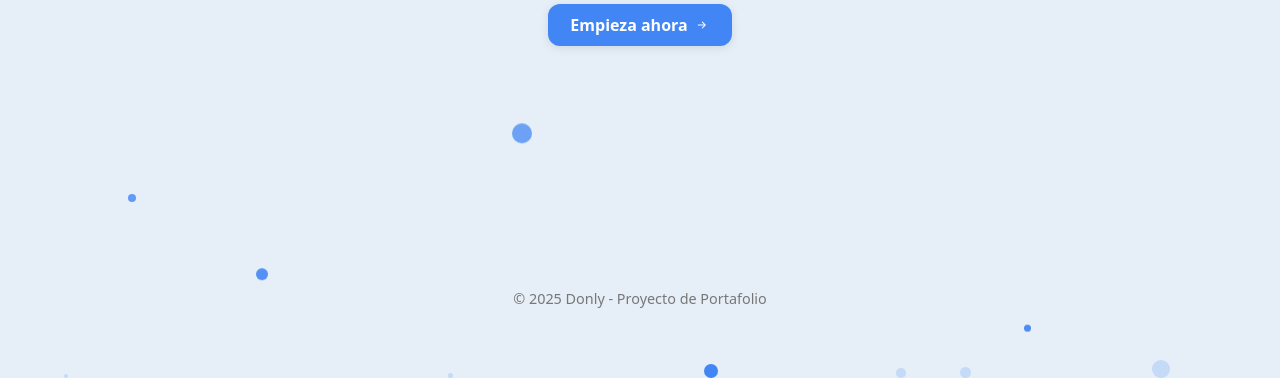
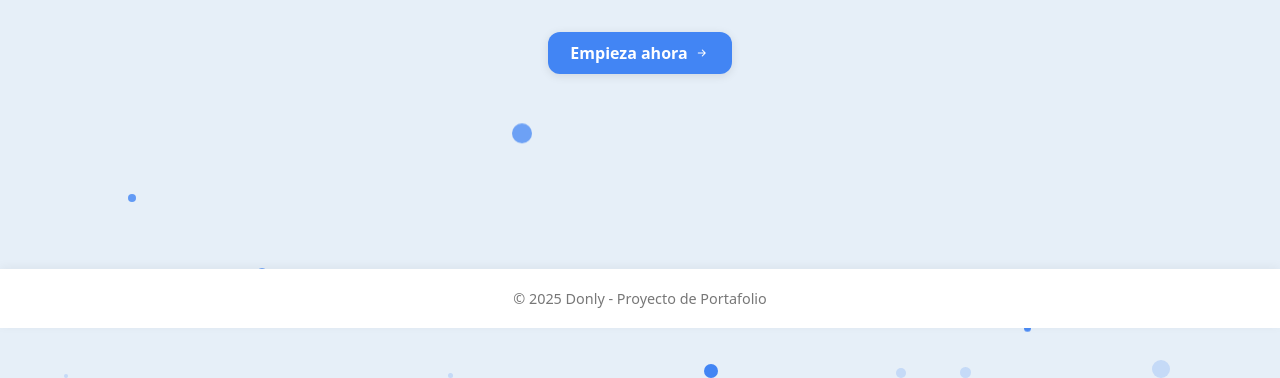
Before and after one commit to MancillaO/app-todo, a website: page public/index.html in a window 1280 px wide. Shown: the part 472-850 px from the top of the page. Drawn offline with nearby package versions, Linux system fonts and the light colour scheme.

Commit message:
fix min-height

```diff
--- a/public/styles/landing.css
+++ b/public/styles/landing.css
@@ -18,16 +18,22 @@
   font-family: system-ui, -apple-system, BlinkMacSystemFont, 'Segoe UI', Roboto, Oxygen, Ubuntu, Cantarell, 'Open Sans', 'Helvetica Neue', sans-serif;
 }
 
+html {
+  height: 100%;
+}
+
 body {
   max-width: 1440px;
   margin: 0 auto;
-  min-height: 100vh;
+  min-height: 100%;
+  min-height: -webkit-fill-available; /* Para navegadores basados en WebKit */
   display: flex;
   flex-direction: column;
   background-color: #e6eff8;
   color: var(--text-color);
-  overflow: hidden;
+  overflow-x: hidden;
   position: relative;
+  height: 100%;
 }
 
 .bubbles-container {
@@ -212,17 +218,19 @@ body {
   transform: translateY(-2px);
 }
 
-
 .hero {
-  flex: 1;
-  max-width: 900px;
-  margin: 0 auto;
+  flex: 1 0 auto;
   display: flex;
   flex-direction: column;
   justify-content: center;
   align-items: center;
   text-align: center;
-  padding: 0 var(--spacing);
+  padding: 20px;
+  max-width: 800px;
+  margin: 0 auto;
+  position: relative;
+  z-index: 1;
+  width: 100%;
 }
 
 .hero h2 {
@@ -276,6 +284,15 @@ body {
 
 /* Estilos responsivos */
 @media (max-width: 768px) {
+  html, body {
+    height: 100%;
+  }
+
+  body {
+    min-height: 100vh;
+    min-height: -webkit-fill-available;
+    overflow-x: hidden;
+  }
   .landing-header {
     padding: 15px 20px;
     flex-direction: row;
@@ -355,4 +372,9 @@ body {
   padding: 20px;
   font-size: 0.9rem;
   color: #777;
+  margin-top: auto;
+  flex-shrink: 0;
+  background-color: var(--card-bg);
+  box-shadow: 0 -2px 10px rgba(0, 0, 0, 0.05);
+  width: 100%;
 }
```
